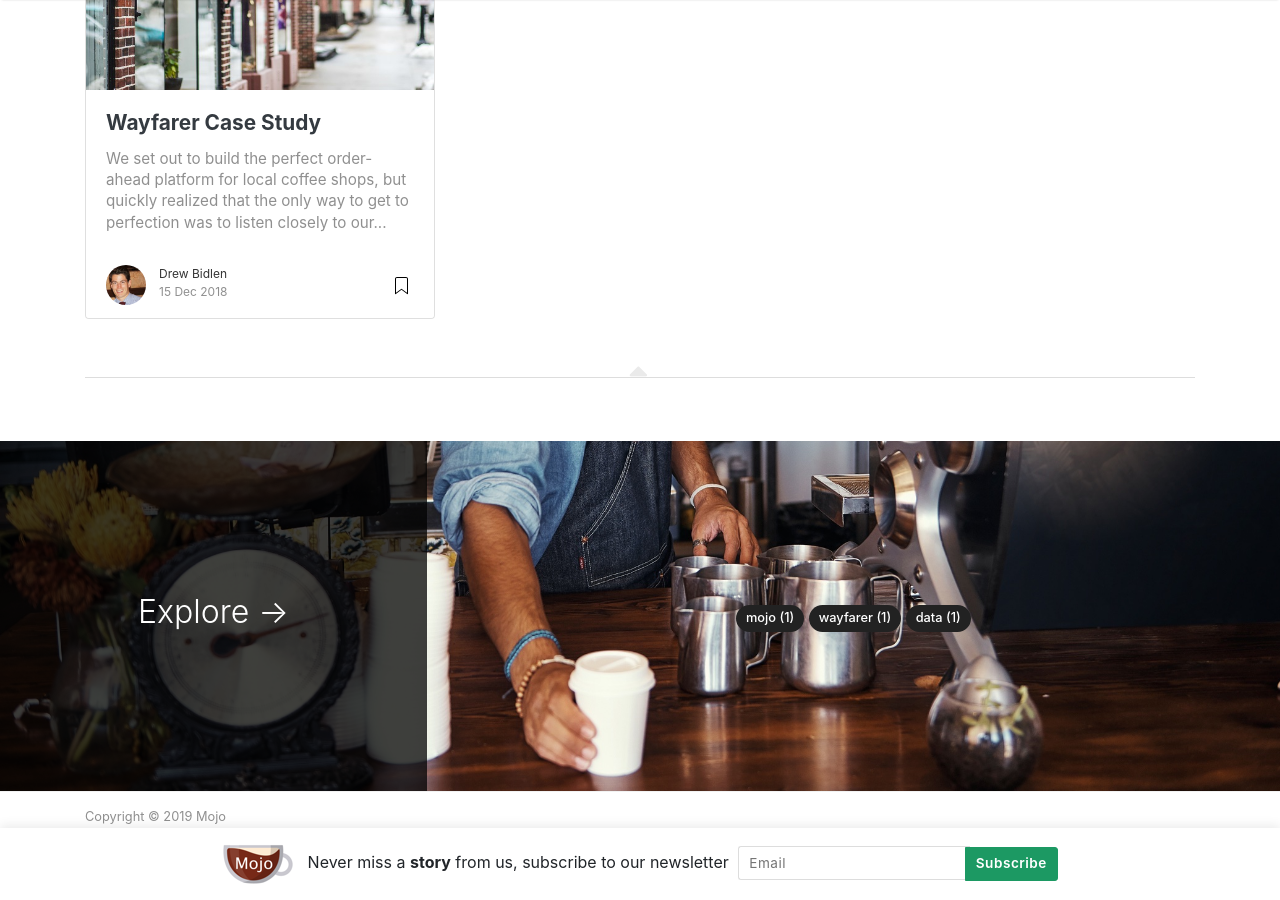
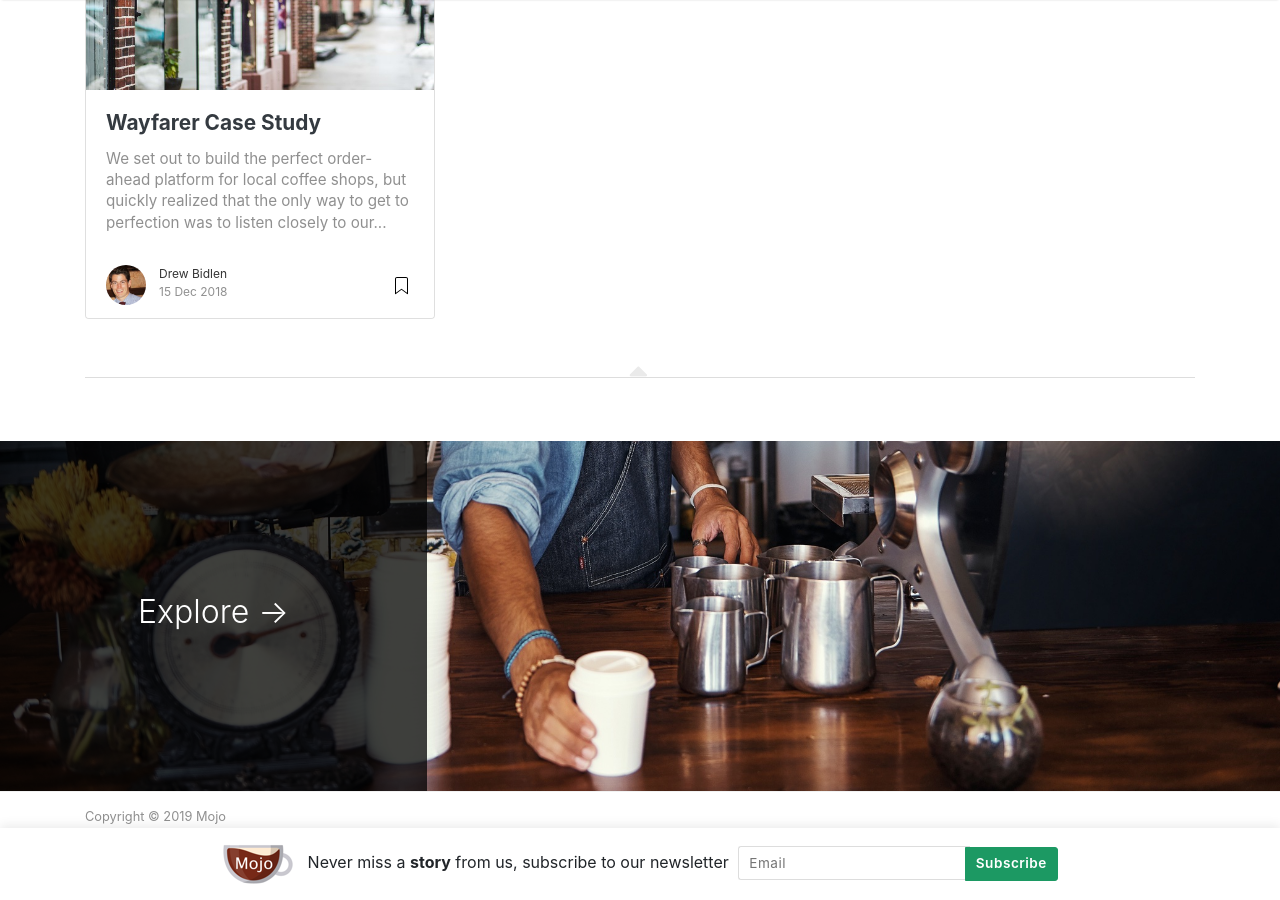
Before and after one commit to normdoow/normdoow.github.io, a Jekyll site: the page built from index.html, in a window 1280 px wide and 900 px high, scrolled down 501 px. Built offline with Jekyll 4.4.1, drawn with Linux system fonts in a browser that asks for light colours; nearby versions of some CDN libraries; the list of posts is cut into pages by our own code; comment, search, counter and statistics services are not loaded.

Commit message:
Remove tags from home page

```diff
--- a/_layouts/default.html
+++ b/_layouts/default.html
@@ -141,7 +141,7 @@
             </div>
 		</div>
 		<div class="col-md-8 p-5 align-self-center text-center">
-          {% assign tags_list = site.categories %}
+          <!-- {% assign tags_list = site.categories %}
           {% if tags_list.first[0] == null %}
             {% for tag in tags_list %}
               <a href="{{ site.baseurl }}/category/{{ tag }}">{{ tag | capitalize }} {{ site.tags[tag].size }}</a>
@@ -151,7 +151,7 @@
               <a href="{{ site.baseurl }}/category/{{ tag[0] }}">{{ tag[0] | capitalize }} ({{ tag[1].size }})</a>
             {% endfor %}
           {% endif %}
-        {% assign tags_list = nil %}
+        {% assign tags_list = nil %} -->
 
 		</div>
 	</div>
```
